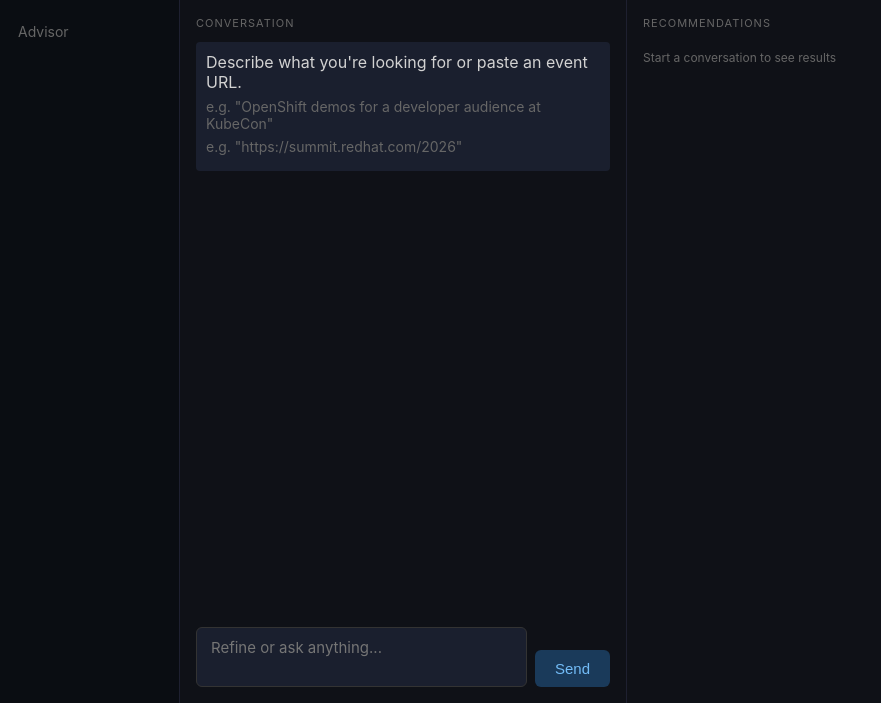
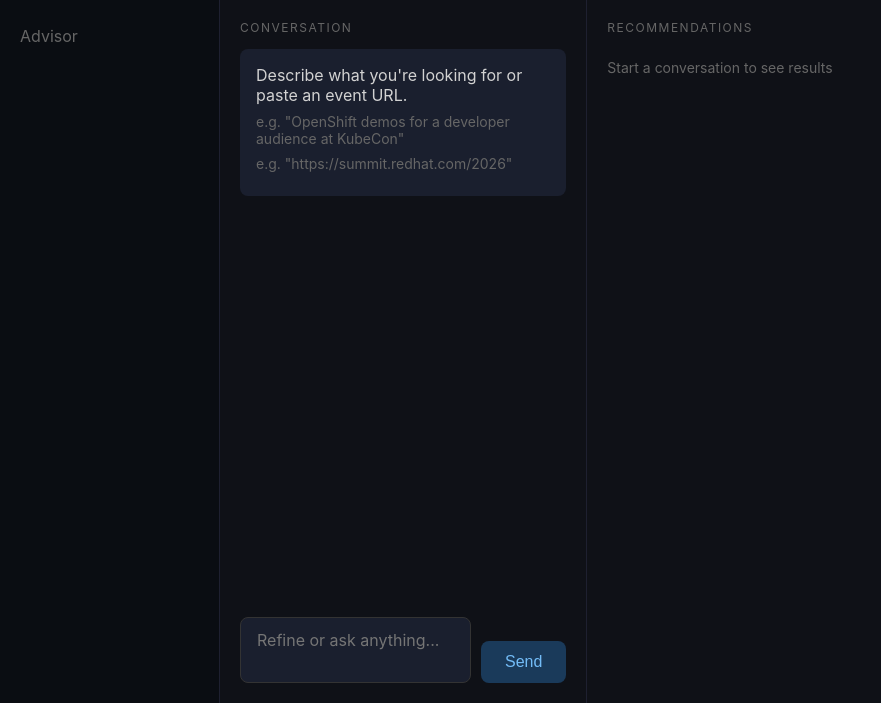
Before and after one commit to rhpds/rcars, a Python web app: template src/rcars/web/templates/advisor.html in a window 1280 px wide. Shown: the part 97-800 px from the top of the page, without its empty margins (0-881 px from the left). Run offline with Jinja, Linux system fonts and the light colour scheme; the template is opened without the code that fills it, so the values that code supplies are empty; some libraries are stand-ins or nearby versions.

Commit message:
web: Fix Enter key submission, add loading indicator, improve scaling
- Replace Alpine.js form handler with vanilla JS keydown listener
  so Enter key reliably submits via HTMX
- Add HTMX indicator CSS — Send button shows "..." and disables
  while request is in flight
- Widen nav to 220px with 16px font for readability
- Use flex: 1/2 ratio for chat/rec panes — fills any window size
- Remove max-width constraint on chat pane
- Bump all remaining small text sizes (labels, badges, pills)
- Clear input after HTMX response via afterRequest event

Co-Authored-By: Claude Opus 4.6 (1M context) <noreply@anthropic.com>

```diff
--- a/src/rcars/web/static/rcars.css
+++ b/src/rcars/web/static/rcars.css
@@ -64,102 +71,102 @@ body {
 }
 
 .rcars-nav {
-  width: 180px;
+  width: 220px;
   background: var(--bg-secondary);
   border-right: 1px solid var(--border);
-  padding: 14px 0;
+  padding: 16px 0;
   flex-shrink: 0;
   overflow-y: auto;
   display: flex;
   flex-direction: column;
-  gap: 3px;
+  gap: 4px;
 }
 
 .nav-item {
   display: block;
-  padding: 9px 18px;
+  padding: 10px 20px;
   color: var(--text-muted);
   text-decoration: none;
-  font-size: 14px;
+  font-size: 16px;
 }
 .nav-item:hover { color: var(--text-primary); }
 .nav-item.active {
   background: var(--bg-card);
-  border-left: 2px solid var(--accent-blue);
+  border-left: 3px solid var(--accent-blue);
   color: var(--accent-blue);
 }
-.nav-item.history-item { font-size: 12px; color: #444; white-space: nowrap; overflow: hidden; text-overflow: ellipsis; }
+.nav-item.history-item { font-size: 13px; color: #444; white-space: nowrap; overflow: hidden; text-overflow: ellipsis; }
 .nav-item.history-item:hover { color: var(--text-muted); }
 
 .nav-section-label {
-  padding: 10px 18px 4px;
-  font-size: 10px;
-  color: #333;
+  padding: 12px 20px 4px;
+  font-size: 11px;
+  color: #444;
   text-transform: uppercase;
   letter-spacing: 1px;
   border-top: 1px solid var(--border);
-  margin-top: 6px;
+  margin-top: 8px;
 }
 
 .rcars-main { flex: 1; overflow: hidden; display: flex; }
 
+/* Advisor two-pane — flex fills all available space */
 .advisor-layout { display: flex; width: 100%; height: 100%; }
 
 .chat-pane {
-  flex: 2;
-  min-width: 360px;
-  max-width: 550px;
+  flex: 1;
+  min-width: 320px;
   border-right: 1px solid var(--border);
   display: flex;
   flex-direction: column;
-  padding: 16px;
+  padding: 20px;
 }
 
 .pane-label {
-  font-size: 11px;
+  font-size: 12px;
   color: var(--text-muted);
   text-transform: uppercase;
-  letter-spacing: 1px;
-  margin-bottom: 12px;
+  letter-spacing: 1.5px;
+  margin-bottom: 14px;
 }
 
-.chat-turns { flex: 1; overflow-y: auto; display: flex; flex-direction: column; gap: 6px; }
+.chat-turns { flex: 1; overflow-y: auto; display: flex; flex-direction: column; gap: 8px; }
 
 .chat-turn-user {
   background: #0d1a0d;
-  border-radius: 6px;
-  padding: 10px 14px;
-  color: #aaa;
+  border-radius: 8px;
+  padding: 12px 16px;
+  color: #bbb;
   font-style: italic;
-  font-size: 15px;
+  font-size: 16px;
   align-self: flex-end;
-  max-width: 90%;
+  max-width: 85%;
 }
 
 .chat-turn-assistant {
   background: var(--bg-card);
-  border-radius: 6px;
-  padding: 10px 14px;
-  font-size: 15px;
+  border-radius: 8px;
+  padding: 12px 16px;
+  font-size: 16px;
   cursor: pointer;
   border: 1px solid transparent;
 }
 .chat-turn-assistant:hover { border-color: #333; }
-.chat-turn-restore { font-size: 12px; color: #444; margin-top: 4px; }
+.chat-turn-restore { font-size: 13px; color: #555; margin-top: 4px; }
 
 .chat-welcome {
   background: var(--bg-card);
-  border-radius: 4px;
-  padding: 10px;
-  margin-bottom: 8px;
+  border-radius: 8px;
+  padding: 16px;
+  margin-bottom: 10px;
 }
-.chat-welcome p { font-size: 16px; margin-bottom: 6px; }
+.chat-welcome p { font-size: 16px; margin-bottom: 8px; }
 .chat-welcome .hint { font-size: 14px; color: var(--text-muted); }
 
 .chat-input-row {
   display: flex;
-  gap: 8px;
-  margin-top: 10px;
+  gap: 10px;
+  margin-top: 14px;
   align-items: flex-end;
 }
 
@@ -167,10 +174,10 @@ body {
   flex: 1;
   background: var(--bg-card);
   border: 1px solid #333;
-  border-radius: 6px;
+  border-radius: 8px;
   color: var(--text-primary);
-  padding: 10px 14px;
-  font-size: 15px;
+  padding: 12px 16px;
+  font-size: 16px;
   resize: none;
   font-family: inherit;
 }
@@ -180,74 +187,77 @@ body {
   background: #1a3a5a;
   border: none;
   color: var(--accent-blue);
-  padding: 10px 20px;
-  border-radius: 6px;
+  padding: 12px 24px;
+  border-radius: 8px;
   cursor: pointer;
-  font-size: 15px;
+  font-size: 16px;
 }
 .btn-send:hover { background: #1f4a70; }
 
+/* Recommendations pane — takes remaining space */
 .rec-pane {
-  flex: 3;
-  padding: 16px;
+  flex: 2;
+  padding: 20px;
   overflow-y: auto;
   display: flex;
   flex-direction: column;
-  gap: 8px;
+  gap: 10px;
 }
 
+/* Recommendation cards */
 .rec-card {
-  border-radius: 6px;
-  padding: 14px 16px;
+  border-radius: 8px;
+  padding: 16px 20px;
   cursor: pointer;
-  border-left: 3px solid transparent;
+  border-left: 4px solid transparent;
 }
 .rec-card.score-green { background: var(--bg-card-green); border-left-color: var(--score-green); }
 .rec-card.score-amber { background: var(--bg-card-amber); border-left-color: var(--score-amber); }
 .rec-card.score-red { background: var(--bg-card-red); border-left-color: var(--score-red); }
 
-.rec-card-header { display: flex; align-items: flex-start; gap: 10px; margin-bottom: 6px; }
+.rec-card-header { display: flex; align-items: flex-start; gap: 12px; margin-bottom: 8px; }
 
-.rec-score { font-weight: 700; font-size: 20px; min-width: 44px; }
+.rec-score { font-weight: 700; font-size: 22px; min-width: 48px; }
 .score-green .rec-score { color: var(--score-green); }
 .score-amber .rec-score { color: var(--score-amber); }
 .score-red .rec-score { color: var(--score-red); }
 
-.rec-title { font-weight: 600; font-size: 15px; }
-.rec-meta { font-size: 12px; color: var(--text-muted); margin-top: 3px; }
-.rec-expand-hint { font-size: 12px; color: #444; margin-left: auto; flex-shrink: 0; }
+.rec-title { font-weight: 600; font-size: 16px; }
+.rec-meta { font-size: 13px; color: var(--text-muted); margin-top: 3px; }
+.rec-expand-hint { font-size: 13px; color: #444; margin-left: auto; flex-shrink: 0; }
 
-.rec-rationale { font-size: 14px; color: #aaa; line-height: 1.5; margin-bottom: 8px; }
+.rec-rationale { font-size: 15px; color: #aaa; line-height: 1.6; margin-bottom: 8px; }
 
-.tag-list { display: flex; flex-wrap: wrap; gap: 4px; margin-top: 4px; }
+.tag-list { display: flex; flex-wrap: wrap; gap: 6px; margin-top: 6px; }
 .tag-pill {
-  padding: 3px 10px;
-  border-radius: 10px;
-  font-size: 12px;
+  padding: 4px 12px;
+  border-radius: 12px;
+  font-size: 13px;
   background: #0d2a0d;
   color: var(--score-green);
 }
 
-.rec-expanded { margin-top: 8px; }
-.rec-detail-row { font-size: 13px; color: var(--text-muted); margin-bottom: 4px; }
+/* Expanded card extras */
+.rec-expanded { margin-top: 10px; }
+.rec-detail-row { font-size: 14px; color: var(--text-muted); margin-bottom: 4px; }
 .rec-detail-row span { color: #aaa; }
-.rec-catalog-link { color: var(--accent-blue); font-size: 12px; }
+.rec-catalog-link { color: var(--accent-blue); font-size: 14px; }
 
 .curator-actions {
   border-top: 1px solid #2a3a2a;
-  padding-top: 8px;
-  margin-top: 8px;
+  padding-top: 10px;
+  margin-top: 10px;
   display: flex;
-  gap: 6px;
+  gap: 8px;
   align-items: center;
 }
 .btn-curator {
   background: #0d1f0d;
   border: 1px solid #3a5a3a;
   color: var(--score-green);
-  padding: 4px 10px;
+  padding: 5px 12px;
   border-radius: 4px;
-  font-size: 12px;
+  font-size: 13px;
   cursor: pointer;
 }
 .btn-curator.secondary { background: var(--bg-card); border-color: #333; color: var(--text-muted); }
--- a/src/rcars/web/templates/advisor.html
+++ b/src/rcars/web/templates/advisor.html
@@ -10,23 +10,44 @@
         <p class="hint">e.g. "https://summit.redhat.com/2026"</p>
       </div>
     </div>
-    <form hx-post="/advisor/query"
+    <form id="query-form"
+          hx-post="/advisor/query"
           hx-target="#rec-pane"
           hx-swap="innerHTML"
-          class="chat-input-row"
-          x-data="{ msg: '' }"
-          @htmx:after-request="msg = ''">
+          hx-indicator="#send-spinner"
+          class="chat-input-row">
       <input type="hidden" name="session_id" value="{{ session_id }}">
-      <textarea name="message" class="chat-input" rows="2"
-                placeholder="Refine or ask anything..."
-                x-model="msg"
-                @keydown.enter.prevent="if (!$event.shiftKey && msg.trim()) $el.closest('form').requestSubmit()"></textarea>
-      <button type="submit" class="btn-send">Send</button>
+      <textarea name="message" id="msg-input" class="chat-input" rows="2"
+                placeholder="Refine or ask anything..."></textarea>
+      <button type="submit" class="btn-send">
+        <span id="send-spinner" class="htmx-indicator">...</span>
+        <span>Send</span>
+      </button>
     </form>
   </div>
   <div class="rec-pane" id="rec-pane">
     <div class="pane-label">Recommendations</div>
-    <p style="color: var(--text-muted); font-size: 12px;">Start a conversation to see results</p>
+    <p style="color: var(--text-muted); font-size: 14px;">Start a conversation to see results</p>
   </div>
 </div>
+
+<script>
+document.addEventListener('DOMContentLoaded', function() {
+  var input = document.getElementById('msg-input');
+  var form = document.getElementById('query-form');
+  if (input && form) {
+    input.addEventListener('keydown', function(e) {
+      if (e.key === 'Enter' && !e.shiftKey) {
+        e.preventDefault();
+        if (input.value.trim()) {
+          form.requestSubmit();
+        }
+      }
+    });
+    form.addEventListener('htmx:afterRequest', function() {
+      input.value = '';
+    });
+  }
+});
+</script>
 {% endblock %}
```
Also changed, not shown: other parts of src/rcars/web/static/rcars.css (+44 -35 lines).
